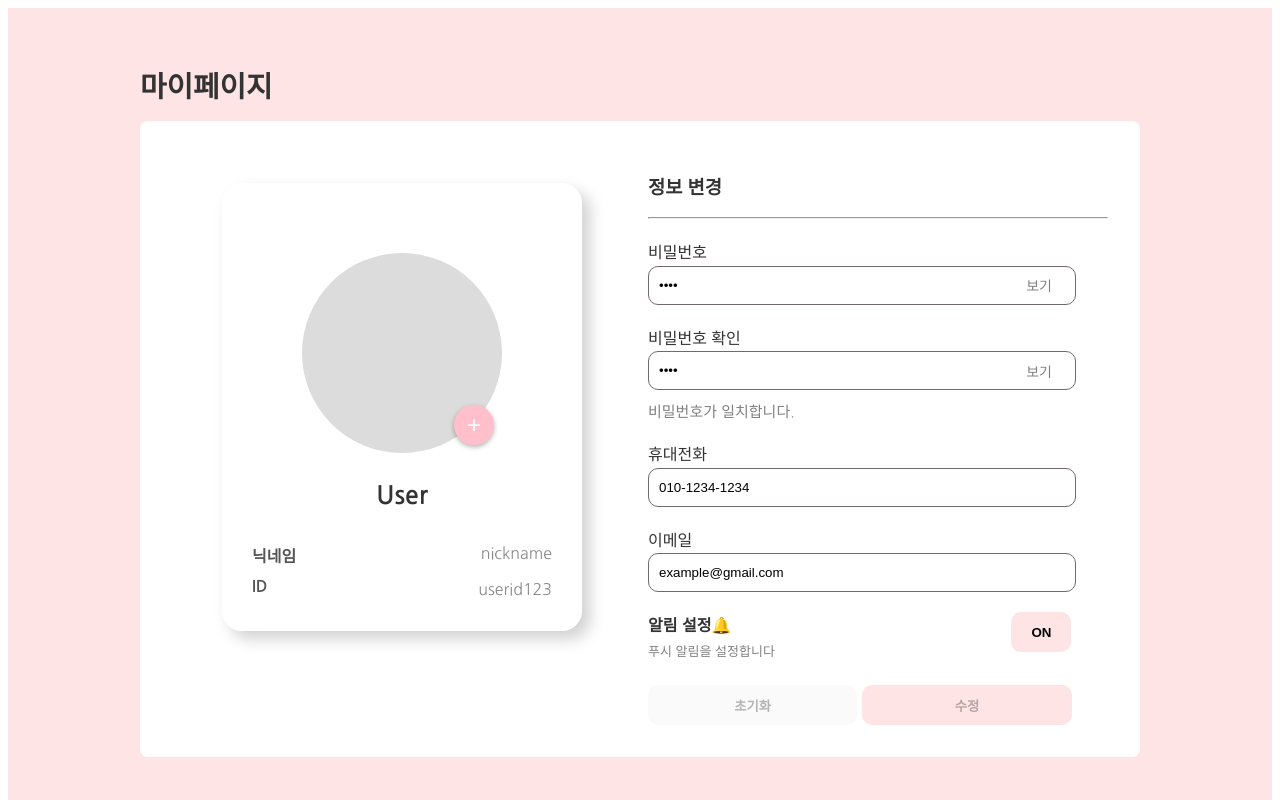
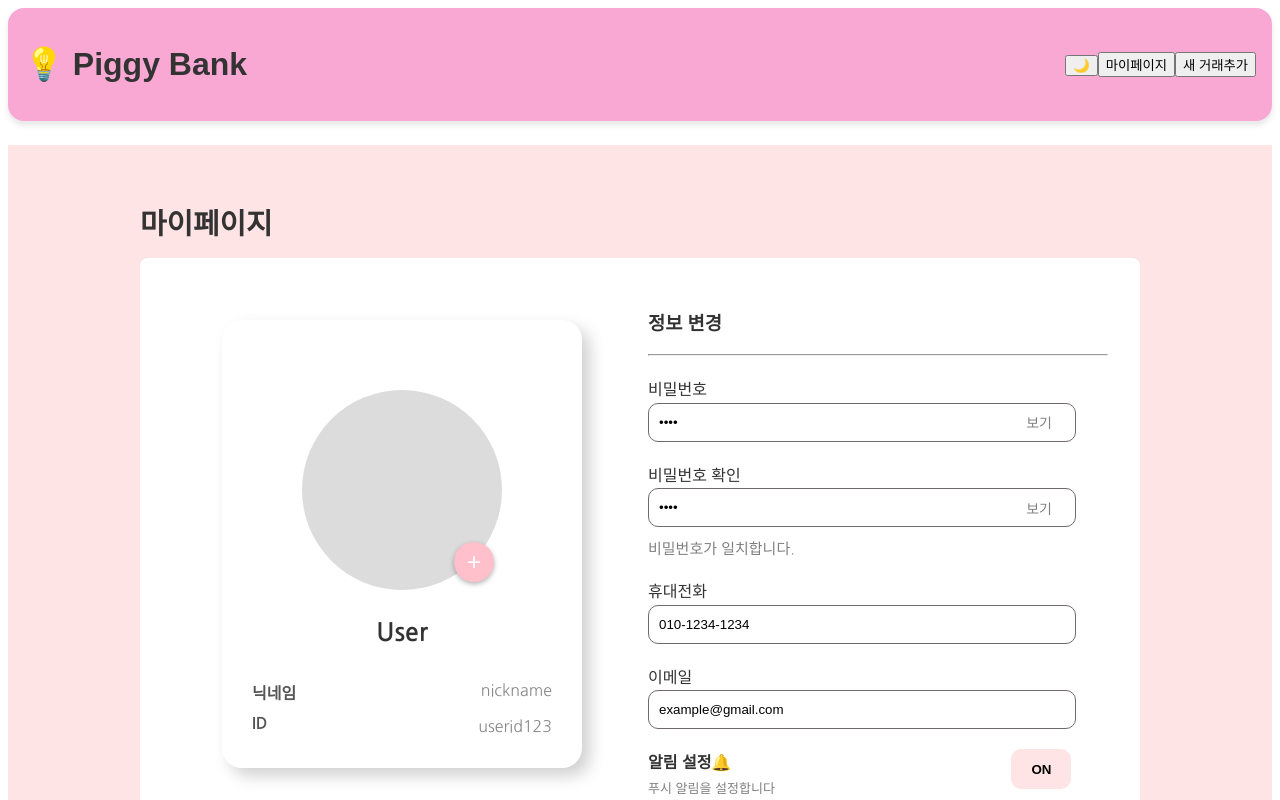
Before and after one commit to joonyee/KB-SkeletonProject-PiggyBank, a Vue app: page /myPage in a window 1280 px wide. Shown: the top 800 px of the page. Built offline with nearby package versions, Linux system fonts and the light colour scheme; a web font is replaced by a local one.

Commit message:
refactor: 프로필 화면 수정

```diff
--- a/src/views/MyPage.vue
+++ b/src/views/MyPage.vue
@@ -5,6 +5,16 @@ import ProfileInput from '@/components/ProfileInput.vue';
 </script>
 
 <template>
+  <header class="dashboardHeader">
+    <h1 class="dashboardTitle">💡 Piggy Bank</h1>
+    <div class="flex items-center gap-2 relative">
+      <button @click="toggleDarkMode" class="darkModeButton">
+        {{ isDarkMode ? '☀️' : '🌙' }}
+      </button>
+      <button class="mypageButton" @click="mypageClick">마이페이지</button>
+      <button class="inputValue" @click="inputClick">새 거래추가</button>
+    </div>
+  </header>
   <div class="background">
     <div class="container">
       <h2 class="page-title">마이페이지</h2>
@@ -65,4 +75,21 @@ import ProfileInput from '@/components/ProfileInput.vue';
     width: 100%; /* 전체 너비로 확장 */
   }
 }
+.dark .dashboard {
+  background: linear-gradient(to bottom right, #1f2937, #111827);
+  color: black;
+}
+.dark .dashboardHeader {
+  background-color: #ae7695;
+}
+.dashboardHeader {
+  display: flex;
+  justify-content: space-between;
+  align-items: center;
+  background-color: #f9a8d4;
+  padding: 1rem;
+  border-radius: 1rem;
+  margin-bottom: 1.5rem;
+  box-shadow: 0 4px 6px rgba(0, 0, 0, 0.1);
+}
 </style>
```
